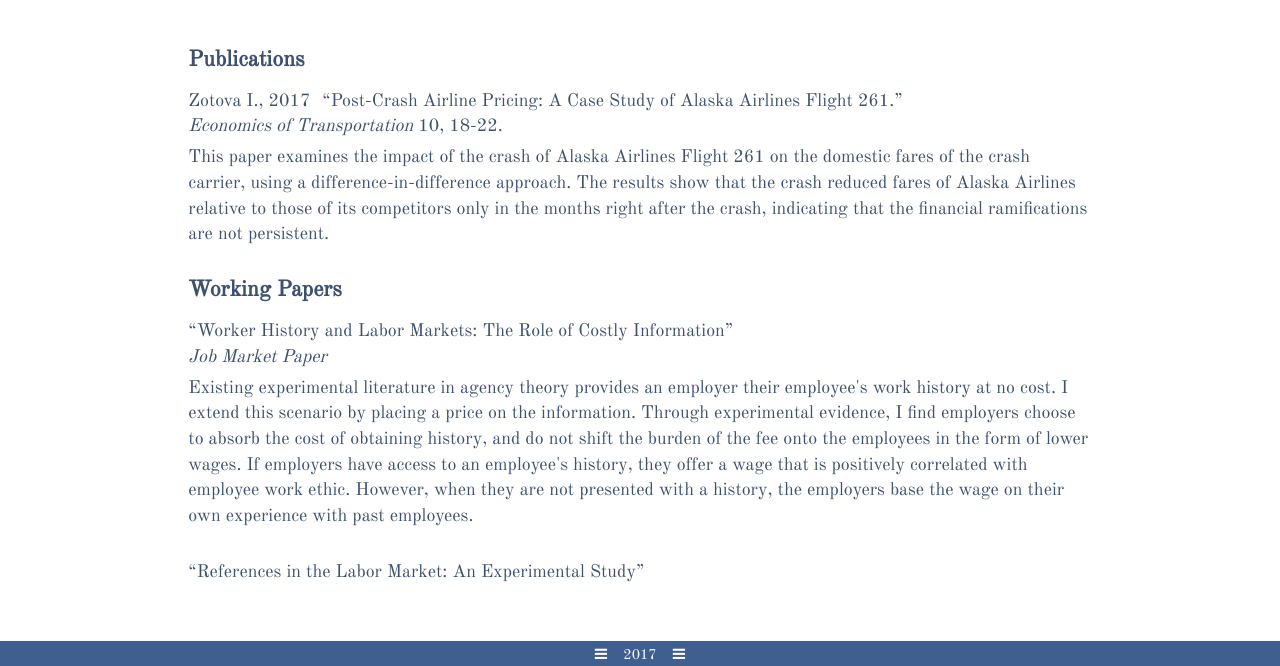
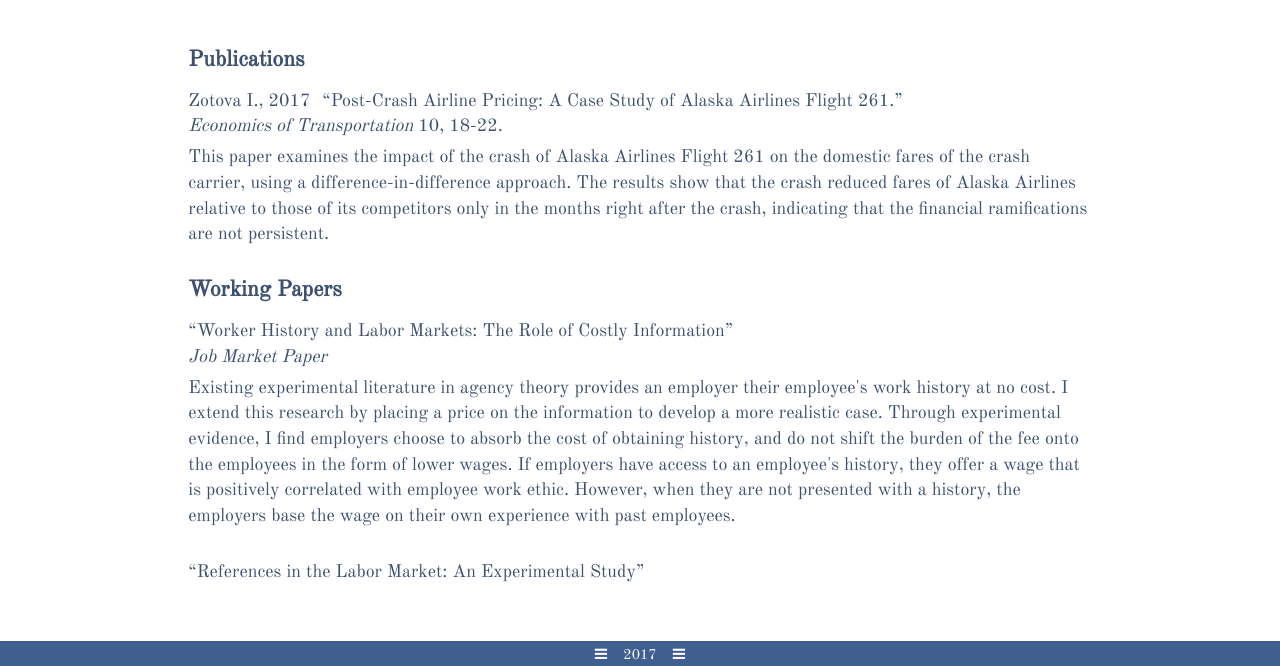
Before and after one commit to votoznotna/irinazotova, a website: page index.html at #/research in a window 1280 px wide. Shown: the part 134-800 px from the top of the page. Drawn offline with nearby package versions, Linux system fonts and the light colour scheme; some packages are replaced by stand-ins of ours.

Commit message:
context update.

```diff
--- a/views/pages/research.html
+++ b/views/pages/research.html
@@ -22,7 +22,7 @@
 		</toc>
 		<context>
 			<text>
-				Existing experimental literature in agency theory provides an employer their employee's work history at no cost. I extend this scenario by placing a price on the information. Through experimental evidence, I find employers choose to absorb the cost of obtaining history, and do not shift the burden of the fee onto the employees in the form of lower wages. If employers have access to an employee's history, they offer a wage that is positively correlated with employee work ethic. However, when they are not presented with a history, the employers base the wage on their own experience with past employees.
+				Existing experimental literature in agency theory provides an employer their employee's work history at no cost. I extend this research by placing a price on the information to develop a more realistic case. Through experimental evidence, I find employers choose to absorb the cost of obtaining history, and do not shift the burden of the fee onto the employees in the form of lower wages. If employers have access to an employee's history, they offer a wage that is positively correlated with employee work ethic. However, when they are not presented with a history, the employers base the wage on their own experience with past employees.
 			</text>
 		</context>
 	</p>
```
